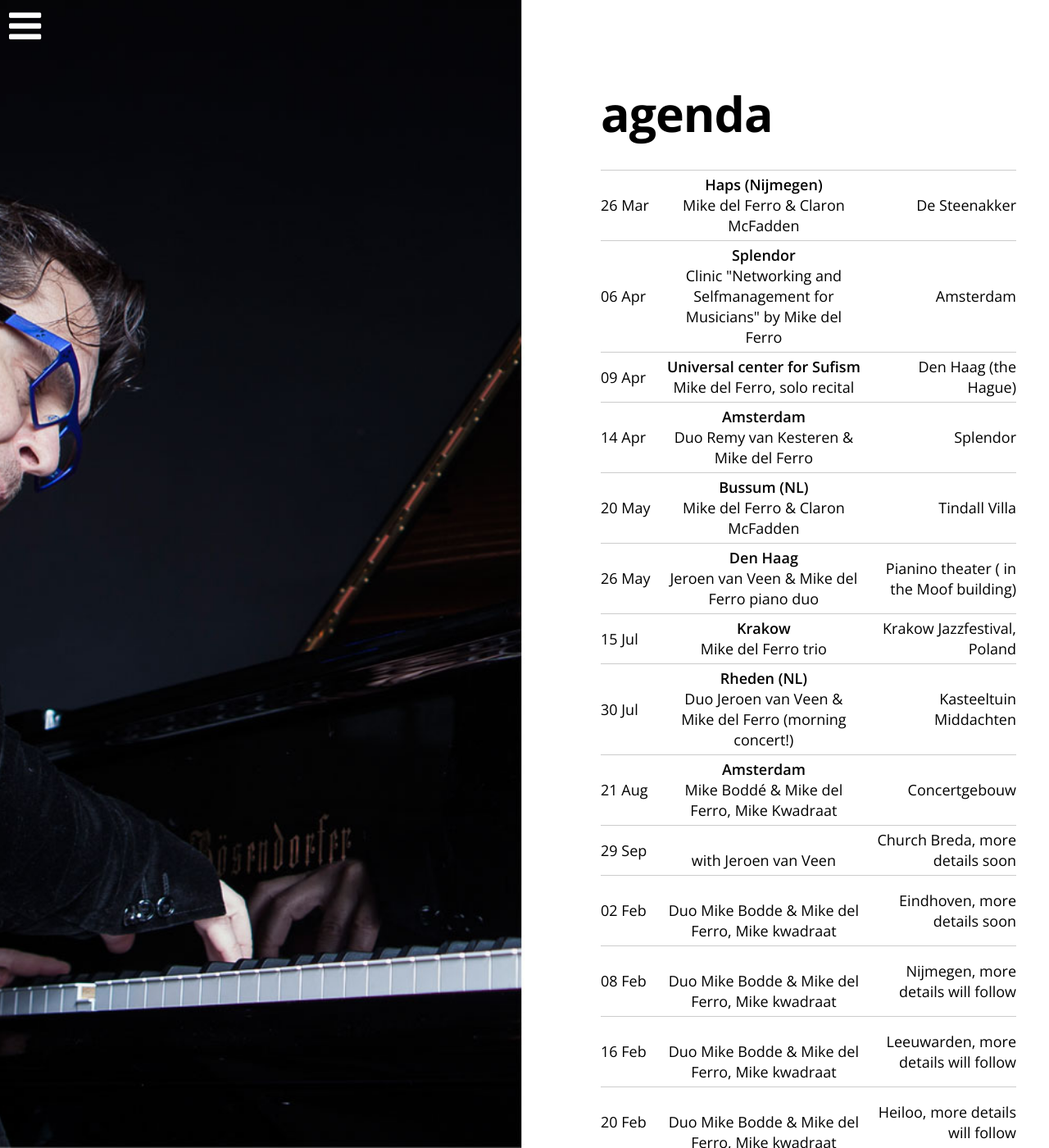
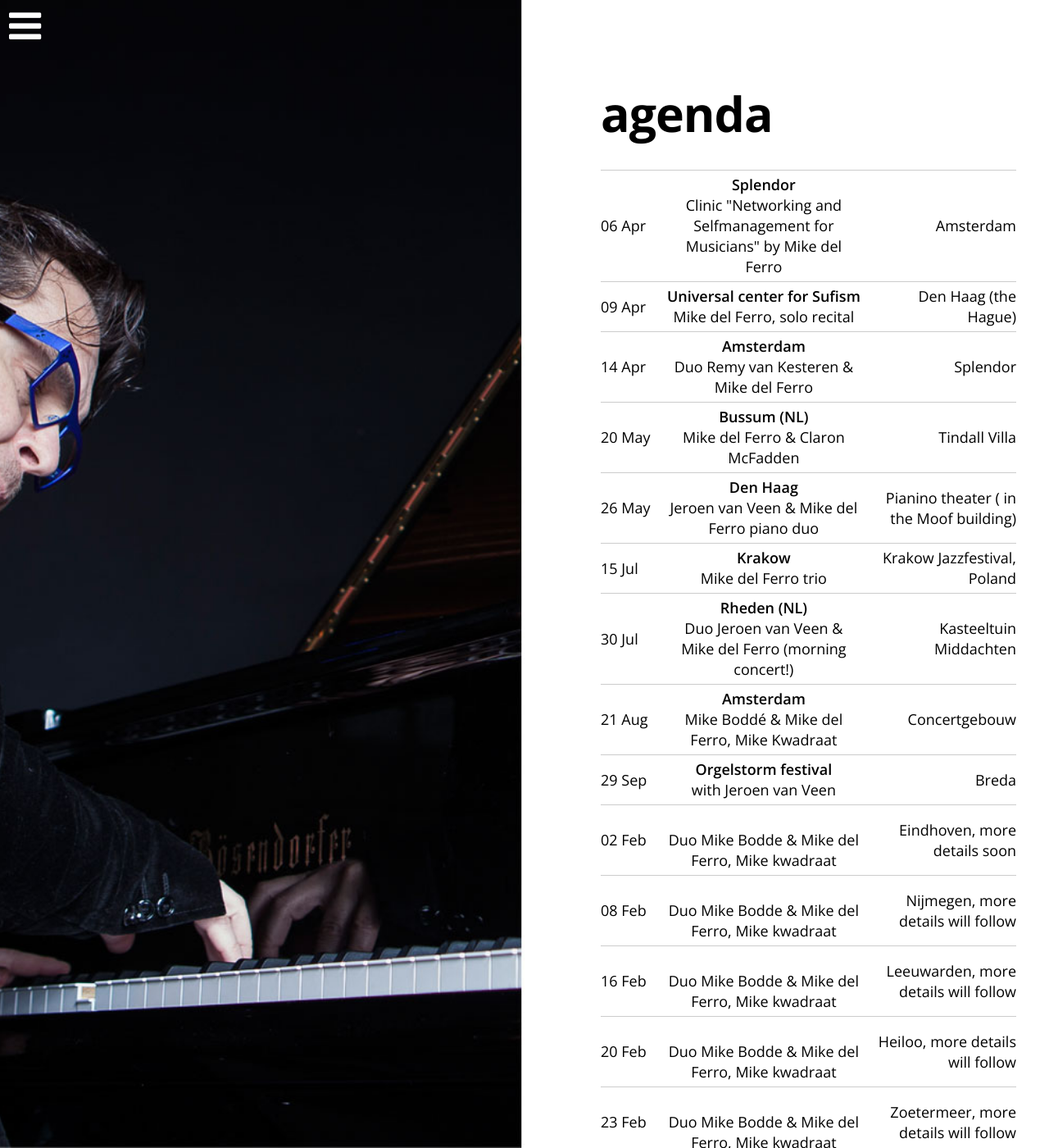
Before and after one commit to mikedelferro/website, a Jekyll site: the page built from agenda.html, in a window 1280 px wide and 1400 px high. Shown: the whole window at 82% size. Built offline with Jekyll 4.4.1, drawn with Linux system fonts in a browser that asks for light colours; nearby versions of some CDN libraries.

Commit message:
Updated '_config.yml' via CloudCannon

```diff
--- a/_config.yml
+++ b/_config.yml
@@ -1,9 +1,4 @@
 gigs:
-  - title: 'Mike del Ferro & Claron McFadden'
-    date: 2017-03-26 16:00:00
-    location: De Steenakker
-    venue: Haps (Nijmegen)
-    url: 'http://www.desteenakker.nl/zondag-26-maart-2017-mike-del-ferro-en-claron-mcfadden/'
   - title: 'Mike del Ferro & Claron McFadden'
     date: 2017-05-20 08:00:00
     location: Tindall Villa
@@ -25,7 +20,7 @@ gigs:
     venue: Amsterdam
     url: www.splendoramsterdam.com
   - title: Mike del Ferro trio
-    date: 2017-07-15 08:00:00
+    date: 2017-07-15 20:00:00
     location: 'Krakow Jazzfestival, Poland'
     venue: Krakow
     url:
@@ -36,8 +31,8 @@ gigs:
     url:
   - title: with Jeroen van Veen
     date: 2017-09-29 20:00:00
-    location: 'Church Breda, more details soon'
-    venue:
+    location: Breda
+    venue: Orgelstorm festival
     url:
   - title: 'Duo Mike Bodde & Mike del Ferro, Mike kwadraat'
     date: 2018-02-02 20:00:00
```
